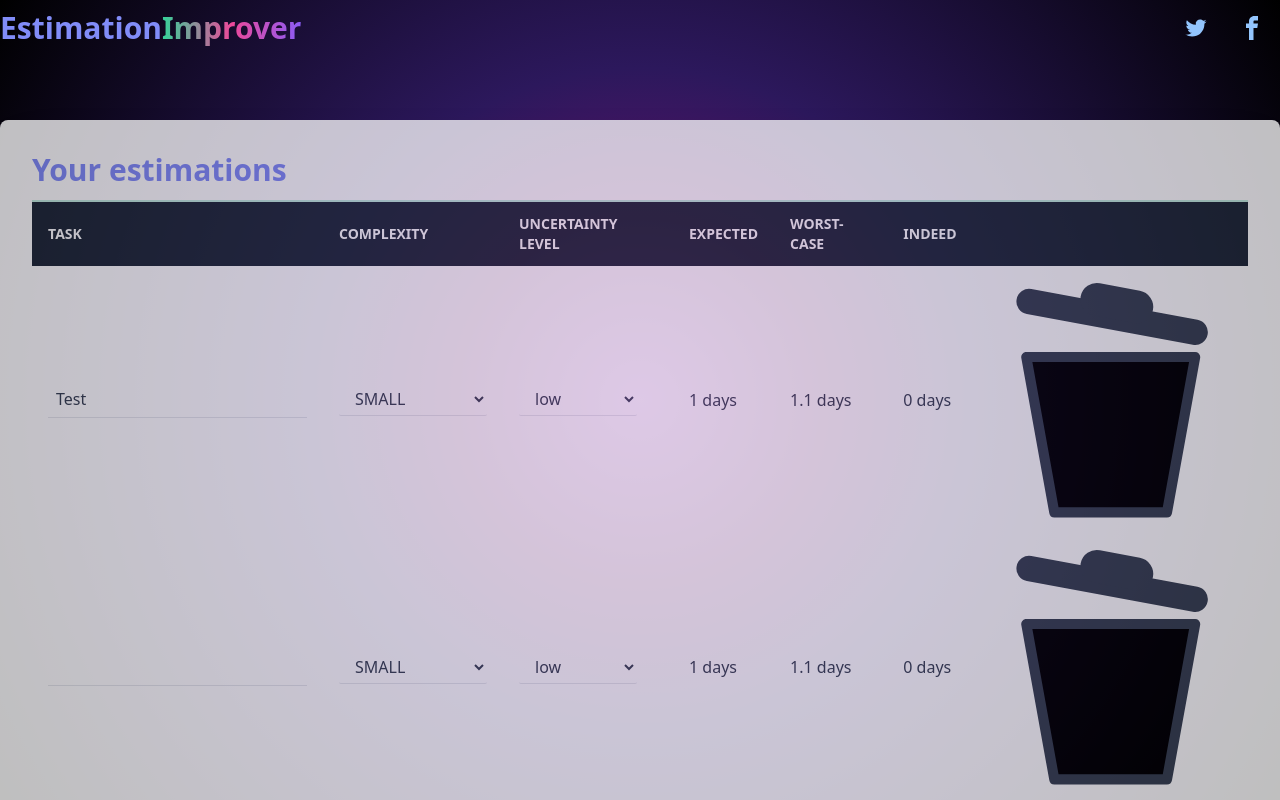
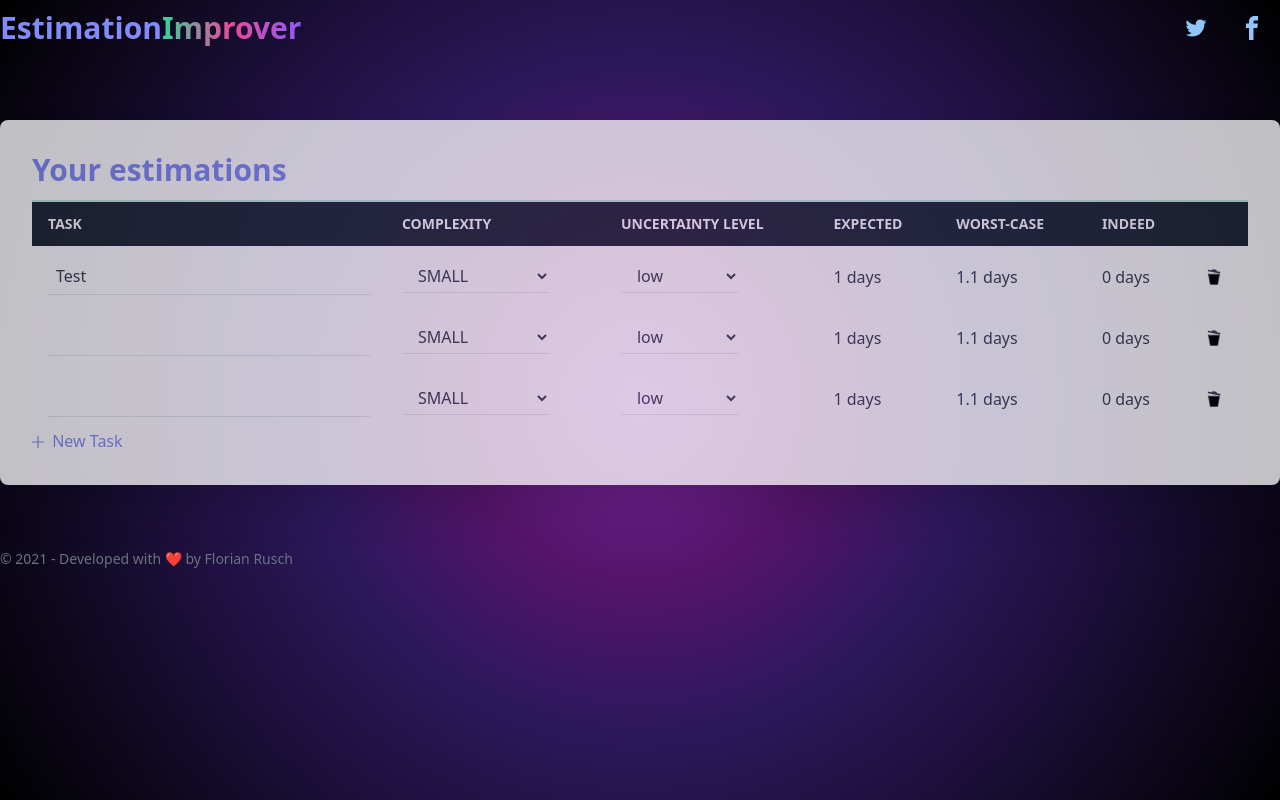
Before and after one commit to florianrusch/EstimationImprover, a Vue app: page / in a window 1280 px wide. Shown: the top 800 px of the page. Built offline with nearby package versions, Linux system fonts and the light colour scheme; the HTML template or start-up script is replaced by a standard one.

Commit message:
Fix icon positioning

```diff
--- a/src/components/EstimationTable.vue
+++ b/src/components/EstimationTable.vue
@@ -22,7 +22,7 @@
 				></Task>
 			</tbody>
 		</table>
-		<button @click="newTask()"><Plus /> New Task</button>
+		<button @click="newTask()"><Plus class="h-3 w-3 inline mb-0.5 mr-1" /> New Task</button>
 	</div>
 </template>
 
--- a/src/components/Task.vue
+++ b/src/components/Task.vue
@@ -23,7 +23,7 @@
 		<td class="text-left py-3 px-4">{{ task.indeed }} days</td>
 		<td class="text-right py-3 px-4">
 			<a @click="deleteTask()" title="Delete Task">
-				<Trash />
+				<Trash class="w-4 h-4" />
 			</a>
 		</td>
 	</tr>
```
